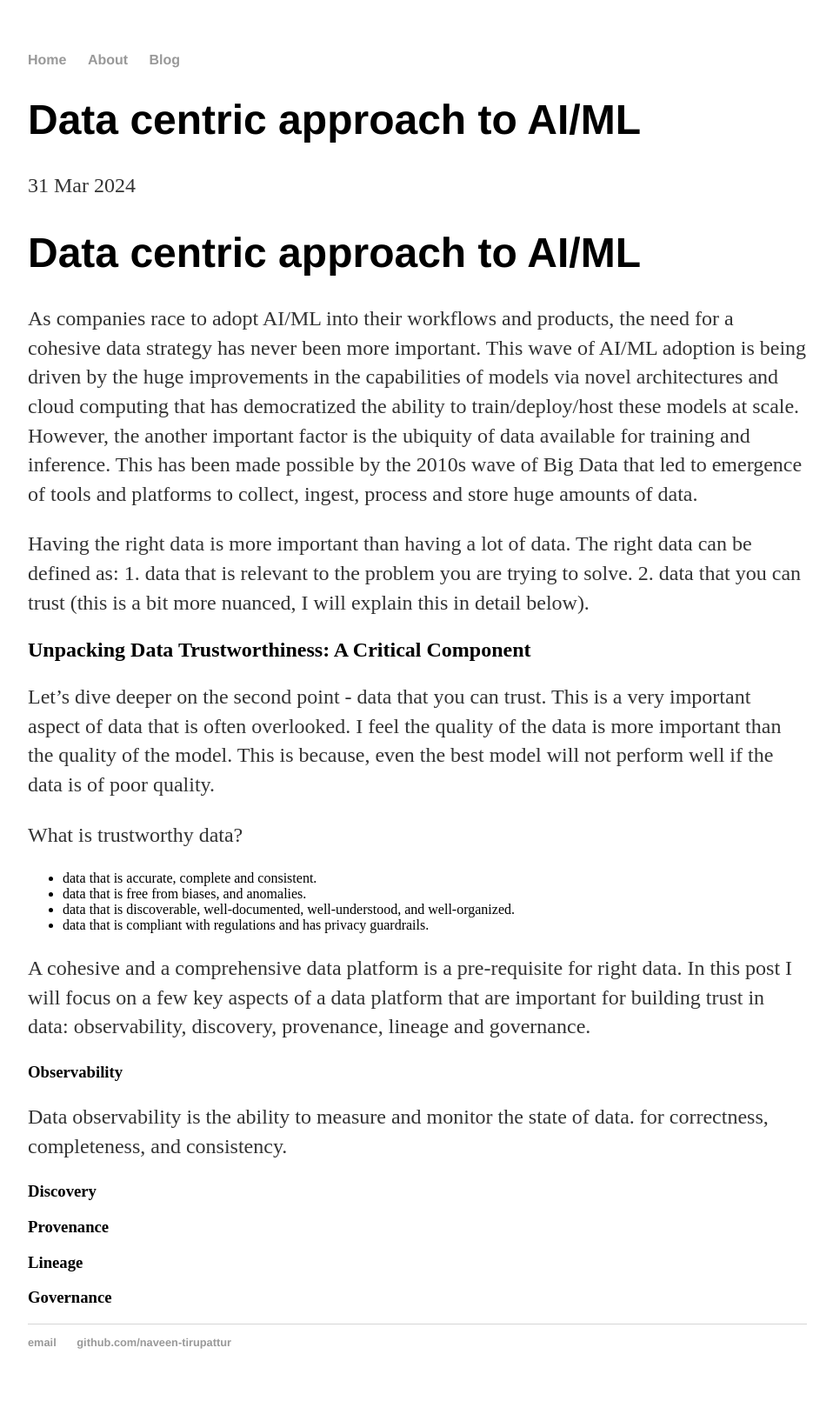
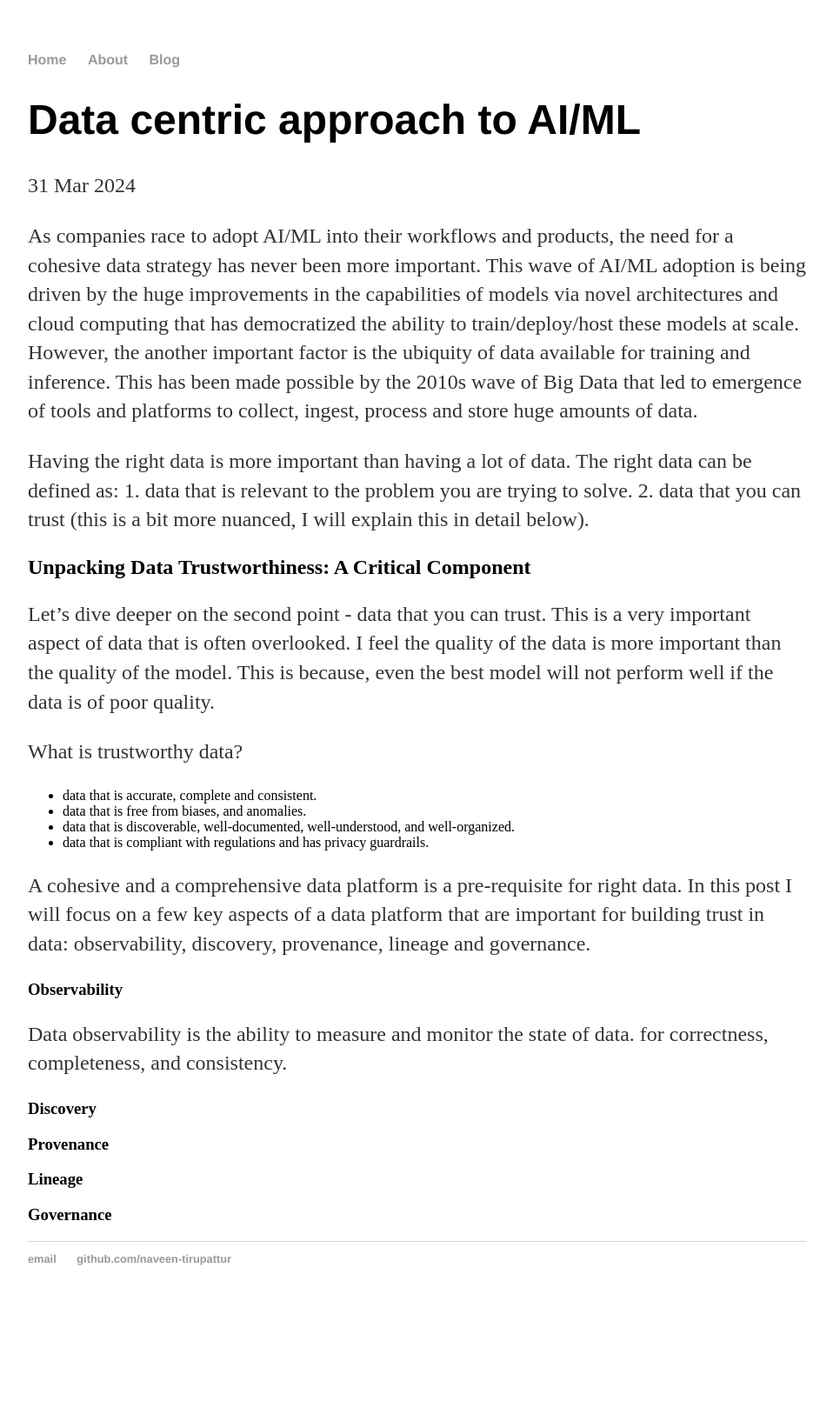
Before and after one commit to naveen-tirupattur/bitsabout, a Jekyll site: the page built from _posts/2024-03-31-data-centric-ai-ml-adoption.md, in a window 1280 px wide. Shown: the whole page at 87% size, without its empty margins (160-1118 px from the left). Built offline with Jekyll 4.4.1, drawn with Linux system fonts in a browser that asks for light colours; after the commit the page ends 1515 px from its top, so only the background shows below that.

Commit message:
Update title

```diff
--- a/_posts/2024-03-31-data-centric-ai-ml-adoption.md
+++ b/_posts/2024-03-31-data-centric-ai-ml-adoption.md
@@ -3,7 +3,6 @@ layout: post
 title: "Data centric approach to AI/ML"
 date: 2024-03-31
 ---
-# Data centric approach to AI/ML
 As companies race to adopt AI/ML into their workflows and products, the need for a cohesive data strategy has never been
 more important. This wave of AI/ML adoption is being driven by the huge improvements in the capabilities of models via
 novel architectures and cloud computing that has democratized the ability to train/deploy/host these models at scale.
```
